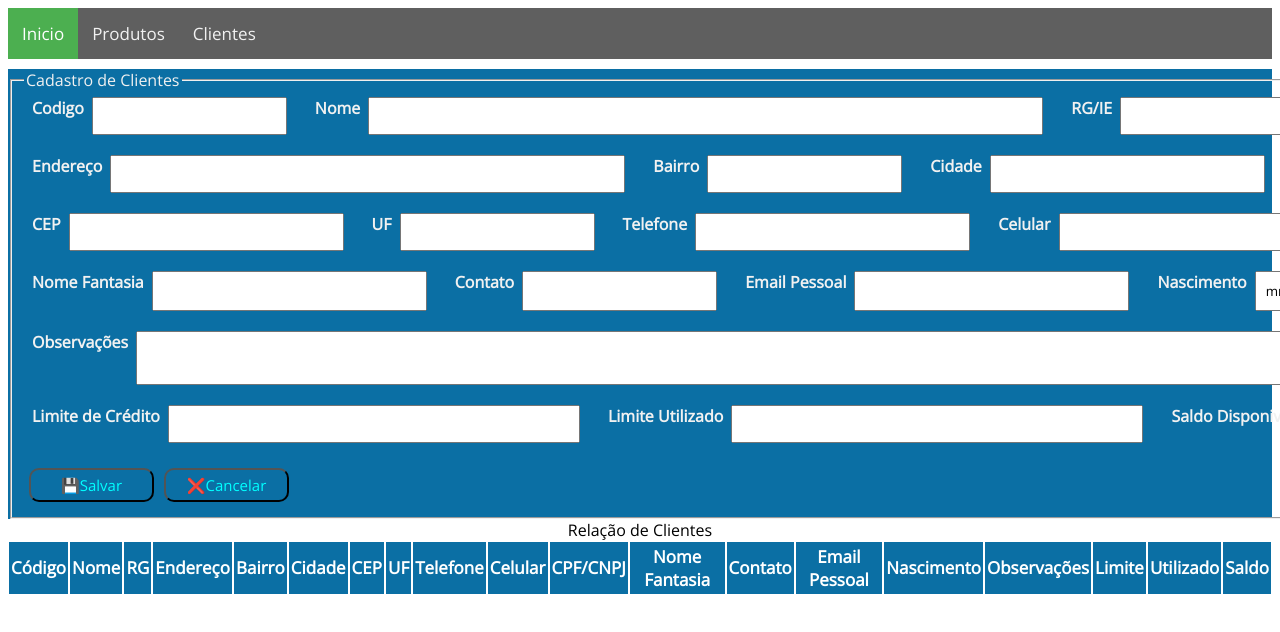
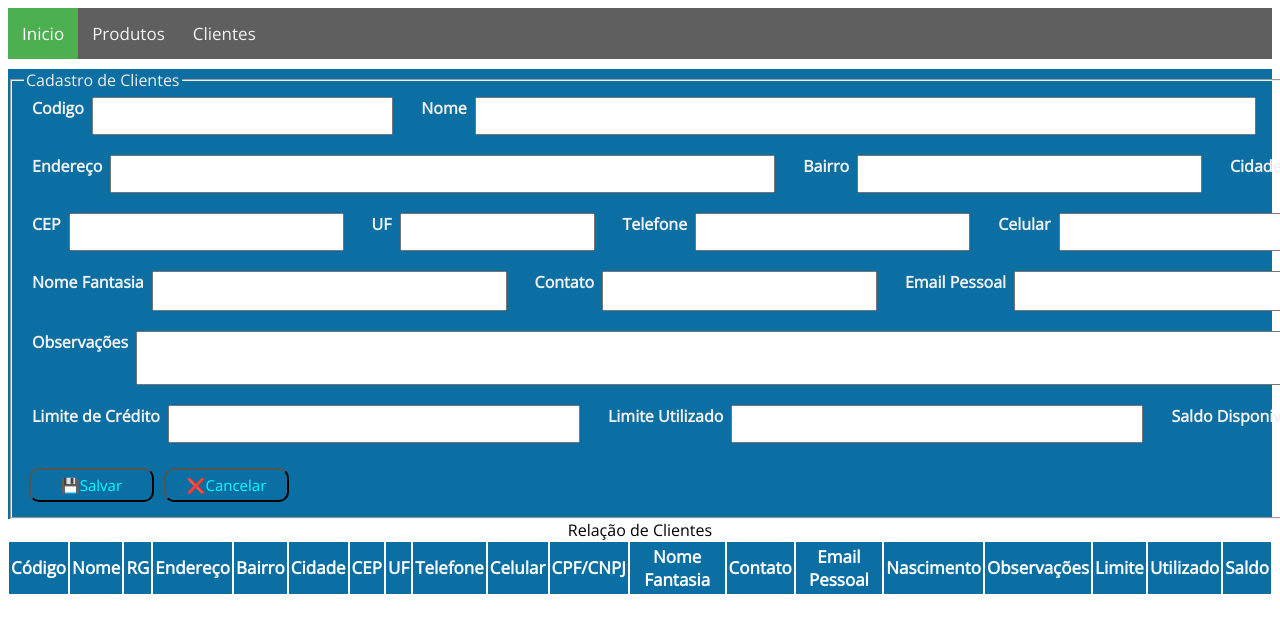
Before and after one commit to FeehExel/inter, a plain HTML site: page index.html in a window 1280 px wide. Shown: the top 632 px of the page. Drawn offline with nearby package versions, Linux system fonts and the light colour scheme.

Commit message:
Alteraç;ao para entrega

```diff
--- a/index.html
+++ b/index.html
@@ -21,122 +21,63 @@
             <fieldset>
                 <legend>Cadastro de Clientes</legend>
             <div class="form-group">
-                <div class="form-group">
 
                     <label class = "right-inline">Codigo</label>
                     <input class = "input-control" type="number" size='5'id="codigo" /><br>
 
-                </div>
-
-                <div class="form-group">
-
                     <label class = "right-inline">Nome</label>
                     <input class = "input-control" type="text" size="80" id="nome" />
 
-                </div>
-
-                <div class="form-group">
-
                     <label class = "right-inline">RG/IE</label>
                     <input class = "input-control" type="text" size="30" id="rg" />
-
-                </div>
 
             </div>
 
             <div class = "form-group">
 
-                <div class="form-group">
-
                     <label class = "right-inline">Endereço</label>
                     <input class = "input-control" type="text" size='60'id="endereco" />
-
-                </div>
-
-                <div class="form-group">
 
                     <label class = "right-inline">Bairro</label>
                     <input class = "input-control" type="text" size="20" id="bairro" />
 
-                </div>
-
-                <div class="form-group">
-
                     <label class = "right-inline">Cidade</label>
                     <input class = "input-control" type="text" size="30" id="cidade" />
-
-                </div>
 
             </div>
 
             <div class = "form-group">
 
-                <div class = "form-group">
-
                     <label class = "right-inline">CEP</label>
                     <input class = "input-control" type="text" size='30'id="cep" />
-
-                </div>
-
-                <div class = "form-group">
 
                     <label class = "right-inline">UF</label>
                     <input class = "input-control" type="text" size="20" id="uf" />
 
-                </div>
-
-                <div class = "form-group">
-
                     <label class = "right-inline">Telefone</label>
                     <input class = "input-control" type="tel" size="30" id="telefone" />
-
-                </div>
-
-                <div class = "form-group">
 
                     <label class = "right-inline">Celular</label>
                     <input class = "input-control" type="tel" size="30" id="celular" />
 
-                </div>
-
-                <div class = "form-group">
-
                     <label class = "right-inline">CPF/CNPJ</label>
                     <input class = "input-control" type="text" size="30" id="cpfcnpj" />
-
-                </div>
 
             </div>
 
             <div class = "form-group">
 
-                <div class = "form-group">
-
                     <label class = "right-inline">Nome Fantasia</label>
                     <input class = "input-control" type="text" size='30'id="nomeFan" />
-
-                </div>
-
-                <div class = "form-group">
 
                     <label class = "right-inline">Contato</label>
                     <input class = "input-control" type="tel" size="20" id="contato" />
 
-                </div>
-
-                <div class = "form-group">
-
                     <label class = "right-inline">Email Pessoal</label>
                     <input class = "input-control" type="email" size="30" id="email" />
 
-                </div>
-
-                <div class = "form-group">
-
                     <label class = "right-inline">Nascimento</label>
                     <input class = "input-control" type="date" size="30" id="nascimento" />
-
-                </div>
 
             </div>
 
```
